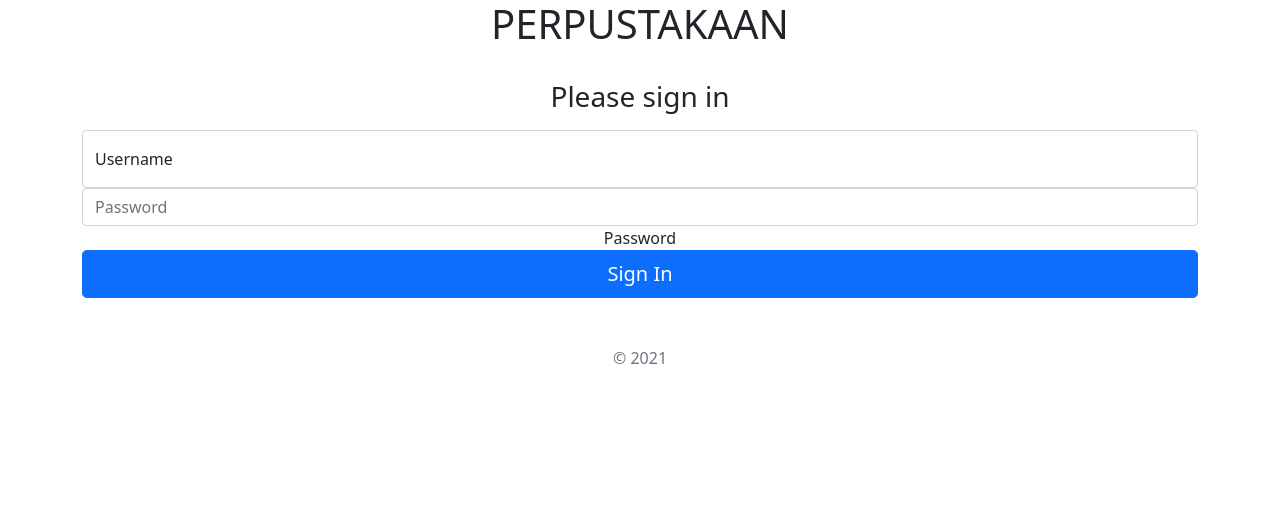
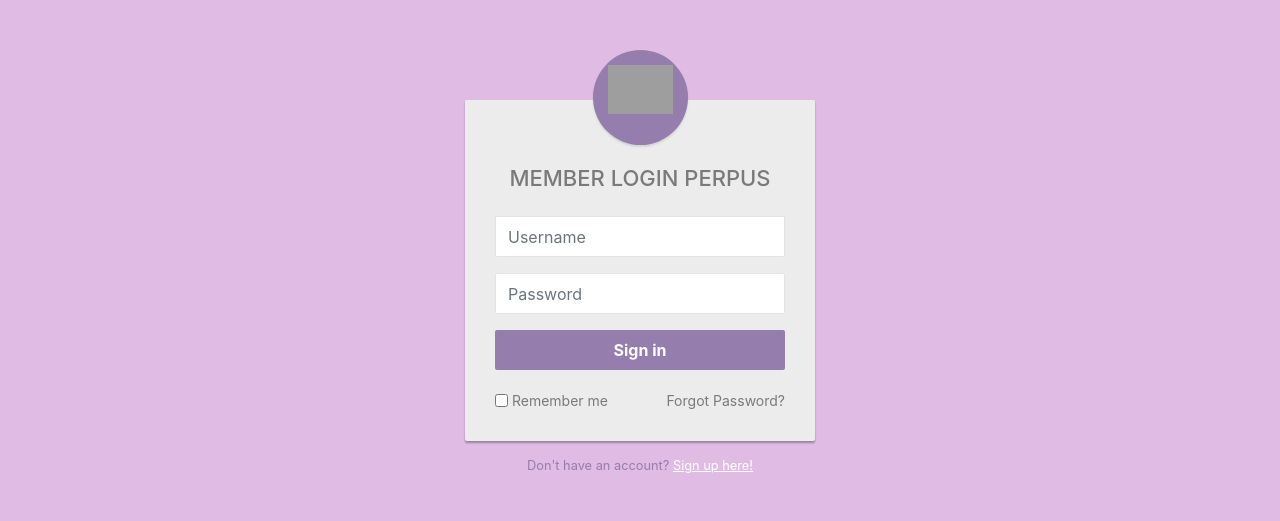
Before and after one commit to udydaw/Praktikum2_CRUD, a PHP site: page / in a window 1280 px wide. Shown: the top 521 px of the page. Run offline with PHP 8.4, Linux system fonts and the light colour scheme; grey boxes are pictures that could not be loaded.

Commit message:
first commit

```diff
--- /dev/null
+++ b/user/delete_cart.php
@@ -0,0 +1,5 @@
+<?php
+    session_start();
+    unset($_SESSION['cart'][$_GET['id']]);
+    header('location:cart.php');
+?>
--- a/user/home.php
+++ b/user/home.php
@@ -13,7 +13,7 @@
      include "navbar.php";
     ?>
 
-    <h1>Selamat Datang <?=$_SESSION["nama_siswa"]?></h1>
+    <h1>Selamat Datang <?=$_SESSION["nama_siswa"]?> di Perpustakaan Online!</h1>
 
     <!--JavaScript Bundle with Popper-->
     <script src="<!-- JavaScript Bundle with Popper -->">
--- a/user/index.php
+++ b/user/index.php
@@ -2,55 +2,121 @@
 <html lang="en">
 <head>
 <meta charset="utf-8">
-    <meta name= "viewport" content="width-device-wide, initial-scale=1">
-    <meta name= "description" content="">
-    <meta name= "author" content="Mark Otto, Jacob Thornton, and Bootstrap contributors">
-    <meta name= "generato" content= "Hugo 0.84.0">
-    <title>Login Siswa</title>
-
-        <!-- CSS only -->
-        <link href="https://cdn.jsdelivr.net/npm/bootstrap@5.1.1/dist/css/bootstrap.min.css" rel="stylesheet" integrity="sha384-F3w7mX95PdgyTmZZMECAngseQB83DfGTowi0iMjiWaeVhAn4FJkqJByhZMI3AhiU" crossorigin="anonymous">
-
+<meta name="viewport" content="width=device-width, initial-scale=1, shrink-to-fit=no">
+<title>LOG IN SISWA</title>
+<link rel="stylesheet" href="https://stackpath.bootstrapcdn.com/bootstrap/4.5.0/css/bootstrap.min.css">
+<link rel="stylesheet" href="https://maxcdn.bootstrapcdn.com/font-awesome/4.7.0/css/font-awesome.min.css">
+<script src="https://code.jquery.com/jquery-3.5.1.min.js"></script>
+<script src="https://cdn.jsdelivr.net/npm/popper.js@1.16.0/dist/umd/popper.min.js"></script>
+<script src="https://stackpath.bootstrapcdn.com/bootstrap/4.5.0/js/bootstrap.min.js"></script>
 <style>
-            .bd-placeholder-img{
-                font-size :1.125rem;
-                text-anchor : middle;
-                -webkit-user-select : none;
-                -moz-user-seelct : none;
-                user-select : none;
+body {
+	color: #957dad;
+	background: #e0bbe4;
 }
-
-            @media (min-width: 768px) {
-                .bd-placeholder-img-lg {
-                    font-size:3.5 rem;
+.form-control {
+	min-height: 41px;
+	background: #fff;
+	box-shadow: none !important;
+	border-color: #e3e3e3;
 }
+.form-control:focus {
+	border-color: #70c5c0;
+}
+.form-control, .btn {
+	border-radius: 2px;
+}
+.login-form {
+	width: 350px;
+	margin: 0 auto;
+	padding: 100px 0 30px;
+}
+.login-form form {
+	color: #7a7a7a;
+	border-radius: 2px;
+	margin-bottom: 15px;
+	font-size: 13px;
+	background: #ececec;
+	box-shadow: 0px 2px 2px rgba(0, 0, 0, 0.3);
+	padding: 30px;
+	position: relative;
+}
+.login-form h2 {
+	font-size: 22px;
+	margin: 35px 0 25px;
+}
+.login-form .avatar {
+	position: absolute;
+	margin: 0 auto;
+	left: 0;
+	right: 0;
+	top: -50px;
+	width: 95px;
+	height: 95px;
+	border-radius: 50%;
+	z-index: 9;
+	background: #957dad;
+	padding: 15px;
+	box-shadow: 0px 2px 2px rgba(0, 0, 0, 0.1);
+}
+.login-form .avatar img {
+	width: 100%;
+}
+.login-form input[type="checkbox"] {
+	position: relative;
+	top: 1px;
+}
+.login-form .btn, .login-form .btn:active {
+	font-size: 16px;
+	font-weight: bold;
+	background: #957dad !important;
+	border: none;
+	margin-bottom: 20px;
+}
+.login-form .btn:hover, .login-form .btn:focus {
+	background: #d291bc !important;
+}
+.login-form a {
+	color: #fff;
+	text-decoration: underline;
+}
+.login-form a:hover {
+	text-decoration: none;
+}
+.login-form form a {
+	color: #7a7a7a;
+	text-decoration: none;
+}
+.login-form form a:hover {
+	text-decoration: underline;
+}
+.login-form .bottom-action {
+	font-size: 14px;
 }
 </style>
-
-                <!--Custom styles for this template-->
-            <link href="signin.css" rel="stylesheet">
 </head>
-            <body class="text-center">
-                <div class="container">
-                    <main clas="form-signin">
-                    <form action="proses_login.php" method="POST">
-                        <h1>PERPUSTAKAAN</h1>
-                        <br>
-                        <h1 class="h3 mb-3 fw-normal">Please sign in</h1>
-
-            <div class="form-floating">
-            <input type="username" class="form-control" Id="floatingInput" name="username" placeholder="Insert Username">
-            <label for="floatinginput">Username</label>
+<body>
+<div class="login-form">
+    <form action="proses_login.php" method="post">
+		<div class="avatar">
+			<img src="ava-removebg-preview.png" alt="Avatar">
 		</div>
-            <div class="from-floating">
-            <input type="password" class="form-control" id="floatingPassword" name="password" placeholder="Password" required>
-            <label for="floatingPassword">Password</label>
+        <h2 class="text-center">MEMBER LOGIN PERPUS</h2>
+        <div class="form-group">
+        	<input type="text" class="form-control" name="username" placeholder="Username" required="required">
         </div>
-
-                <button class="w-100 btn btn-lg btn-primary" type="submit"> Sign In </button>
-                <p class="mt-5 mt-3 text-muted">&copy; 2021</p>
+		<div class="form-group">
+            <input type="password" class="form-control" name="password" placeholder="Password" required="required">
+        </div>
+        <div class="form-group">
+            <button type="submit" class="btn btn-primary btn-lg btn-block">Sign in</button>
+        </div>
+		<div class="bottom-action clearfix">
+            <label class="float-left form-check-label"><input type="checkbox"> Remember me</label>
+            <a href="#" class="float-right">Forgot Password?</a>
+        </div>
     </form>
-            </main>
+    <p class="text-center small">Don't have an account? <a href="tambah_siswa.php">Sign up here!</a></p>
 </div>
 </body>
 </html>
--- a/user/koneksi.php
+++ b/user/koneksi.php
@@ -2,7 +2,7 @@
     $serverName = "localhost";
     $userName = "root";
     $password = "";
-    $database = "perpus";
+    $database = "perpustakaan";
 
     //buat koneksi
     $koneksi = mysqli_connect($serverName, $userName, $password, $database);
--- a/user/signin.css
+++ b/user/signin.css
@@ -0,0 +1,39 @@
+html,
+body {
+  height: 100%;
+}
+
+body {
+  display: flex;
+  align-items: center;
+  padding-top: 40px;
+  padding-bottom: 40px;
+  background-color: #f5f5f5;
+}
+
+.form-signin {
+  width: 100%;
+  max-width: 330px;
+  padding: 15px;
+  margin: auto;
+}
+
+.form-signin .checkbox {
+  font-weight: 400;
+}
+
+.form-signin .form-floating:focus-within {
+  z-index: 2;
+}
+
+.form-signin input[type="email"] {
+  margin-bottom: -1px;
+  border-bottom-right-radius: 0;
+  border-bottom-left-radius: 0;
+}
+
+.form-signin input[type="password"] {
+  margin-bottom: 10px;
+  border-top-left-radius: 0;
+  border-top-right-radius: 0;
+}
```
Also changed, not shown: user/buku.php (+66 -16 lines), user/cart.php (added, +60 -0 lines), user/checkout.php (added, +25 -0 lines), user/footer.php (added, +9 -0 lines), user/header.php (added, +39 -0 lines), user/insert_cart.php (added, +16 -0 lines), user/kembali.php (added, +31 -0 lines), user/navbar.php (+22 -14 lines), user/peminjaman.php (added, +45 -0 lines), user/pinjam_buku.php (added, +68 -0 lines), admin/foto/5028Laskar_pelangi_sampul.jpg (added), admin/foto/6962ss_shortmovie2.jpeg (deleted), admin/foto/7117Senja, Hujan, dan Ceria yang telah usai.jpg (added), admin/foto/8869Bumi_(sampul).jpg (added), 1 more files. Lines whose indentation alone changed are shown as unchanged.
